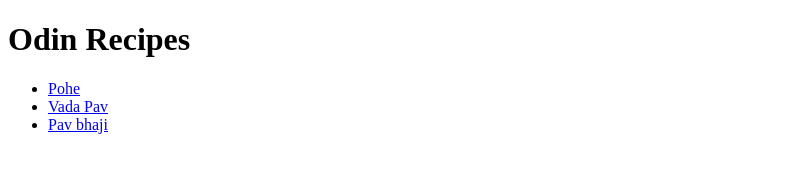
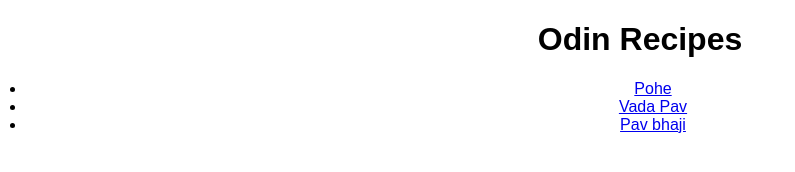
Before and after one commit to mohakp/odin-recipes, a plain HTML site: page index.html in a window 1280 px wide. Shown: the whole page, without its empty margins (0-795 px from the left). Drawn offline with Linux system fonts and the light colour scheme.

Commit message:
Apply basic style changes
create two css files recipe-style and index-style.
add some basic centering of the text, change
font-family to Arial.
For index page list, aligned the text to center
and add margin and padding.

```diff
--- /dev/null
+++ b/index-style.css
@@ -0,0 +1,18 @@
+body {
+    font-family: Arial, Helvetica, sans-serif;
+    background-color: rgb(255 255 255 / var(--tw-bg-opacity));
+    margin-left: auto;
+    margin-right: auto;
+    max-width: 80rem;
+}
+
+.centered {
+    text-align: center;
+}
+
+.list {
+    list-style-type: disc;
+    margin-top: 1.25em;
+    margin-bottom: 1.25em;
+    padding-inline-start: 1.625em;
+}
--- a/index.html
+++ b/index.html
@@ -2,11 +2,13 @@
 <html lang="en">
     <head>
         <meta charset="UTF-8">
+        <meta name="viewport" content="width=device-width, initial-scale=1.0">
         <title>Odin Recipes</title>
+        <link rel="stylesheet" href="./index-style.css">
     </head>
     <body>
-        <h1>Odin Recipes</h1>
-        <ul>
+        <h1 class="centered">Odin Recipes</h1>
+        <ul class="list centered">
             <li><a href="./recipes/poha.html">Pohe</a></li>
             <li><a href="./recipes/vadapav.html">Vada Pav</a></li>
             <li><a href="./recipes/pavbhaji.html">Pav bhaji</a></li>
--- /dev/null
+++ b/recipes/recipe-style.css
@@ -0,0 +1,4 @@
+body {
+    font-family: Arial, Helvetica, sans-serif;
+    background-color: rgb(255 255 255 / var(--tw-bg-opacity));
+}
```
Also changed, not shown: recipes/pavbhaji.html (+1 -0 lines), recipes/poha.html (+1 -0 lines), recipes/vadapav.html (+1 -0 lines).
